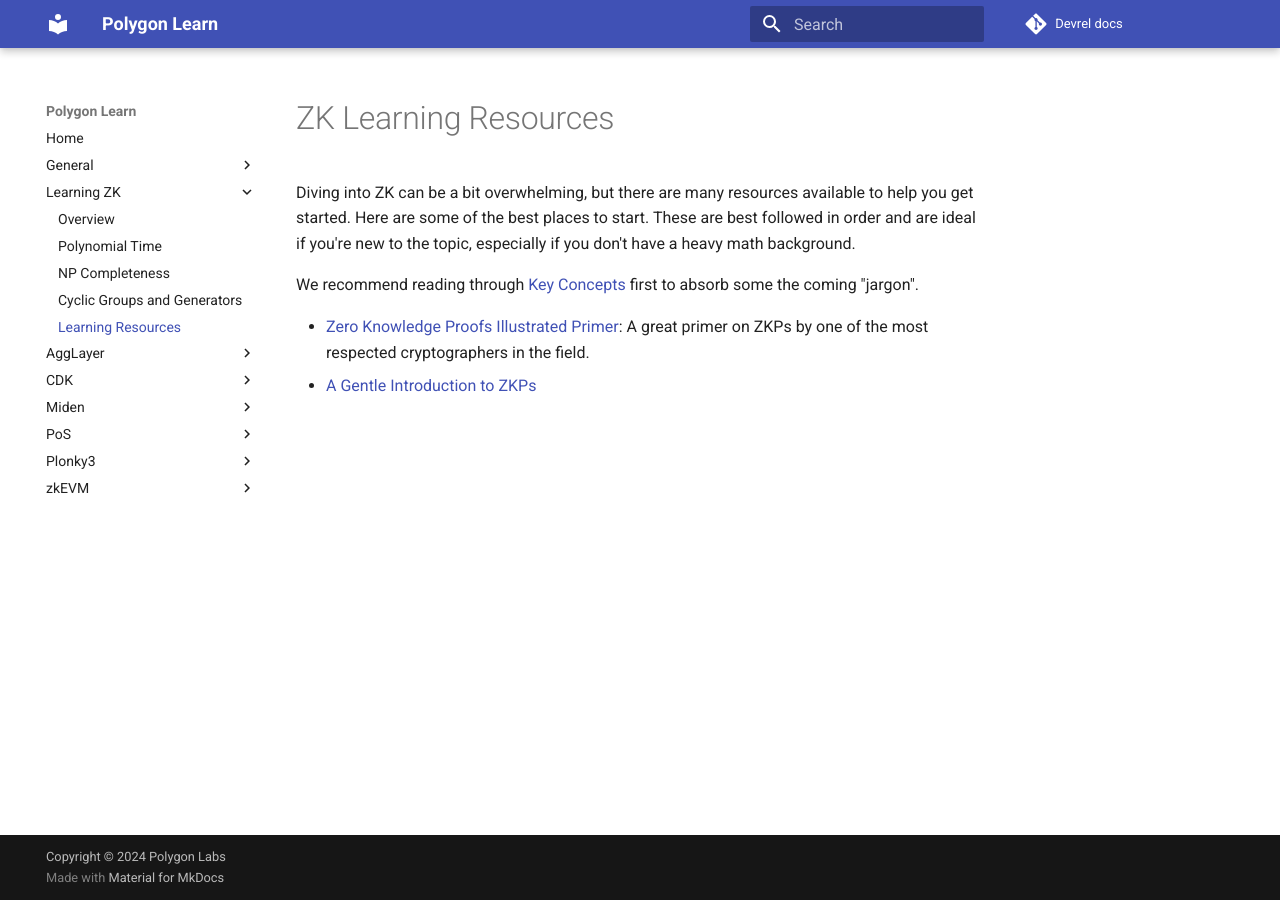
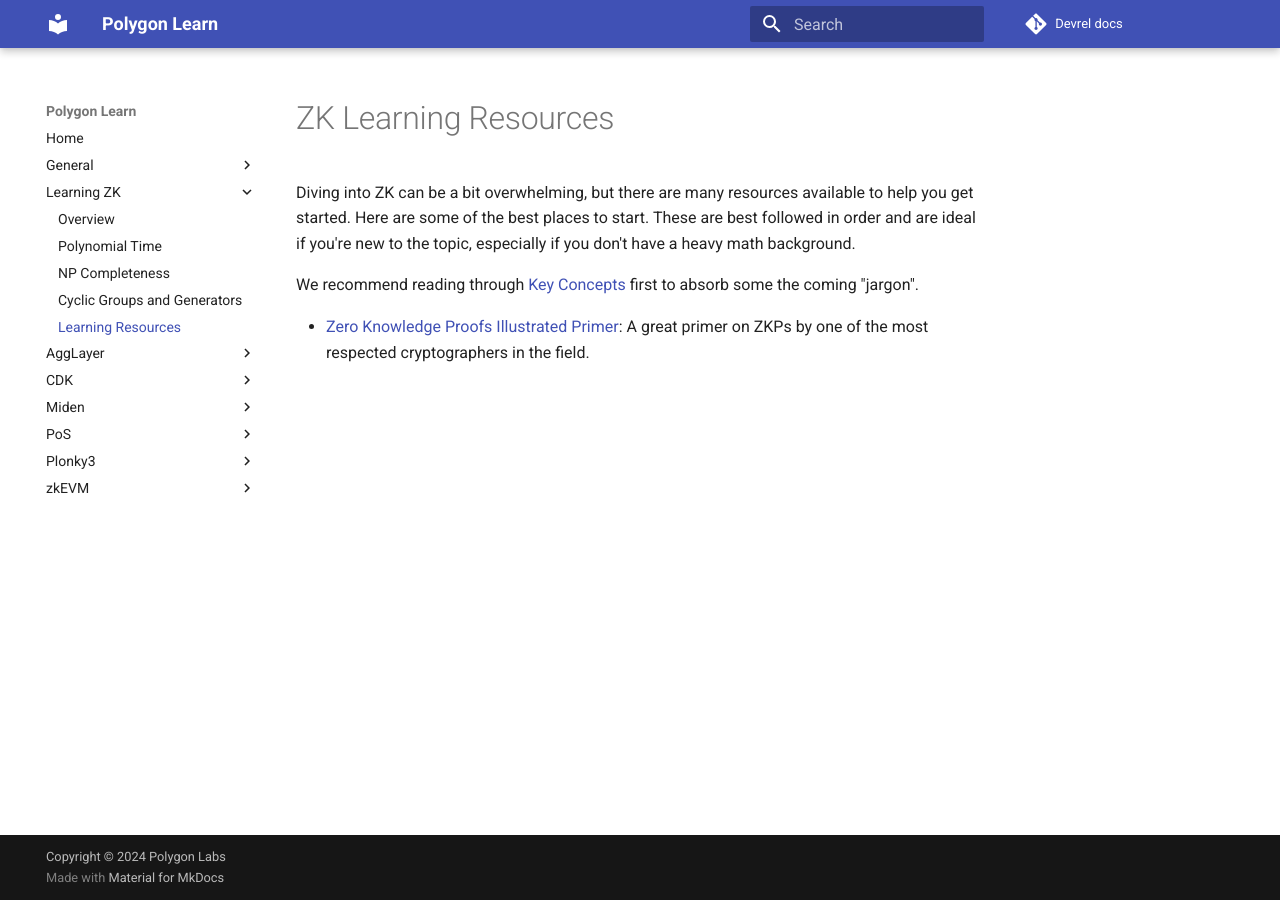
Before and after one commit to 0xPolygon/devrel-docs, an MkDocs documentation site: the page built from docs/zk/learning_resources.md, in a window 1280 px wide. Built offline with MkDocs 1.6.1 and Material for MkDocs 9.7.7, drawn with Linux system fonts in a browser that asks for light colours; a script that is not in the unit is left out; comment, search, counter and statistics services are not loaded.

Commit message:
Remove wrong resource link, move contracts into drafts

```diff
--- a/docs/zk/learning_resources.md
+++ b/docs/zk/learning_resources.md
@@ -11,4 +11,3 @@
 - [Zero Knowledge Proofs Illustrated Primer](https://blog.cryptographyengineering.com/2014/11/27/zero-knowledge-proofs-illustrated-primer/):
   A great primer on ZKPs by one of the most respected cryptographers in the
   field.
-- [A Gentle Introduction to ZKPs](https://medium.com/@VitalikButerin/a-gentle-introduction-to-zk-snarks-692f822f90de)
```
Also changed, not shown: drafts/contracts.md (renamed from docs/agglayer/contracts.md).
